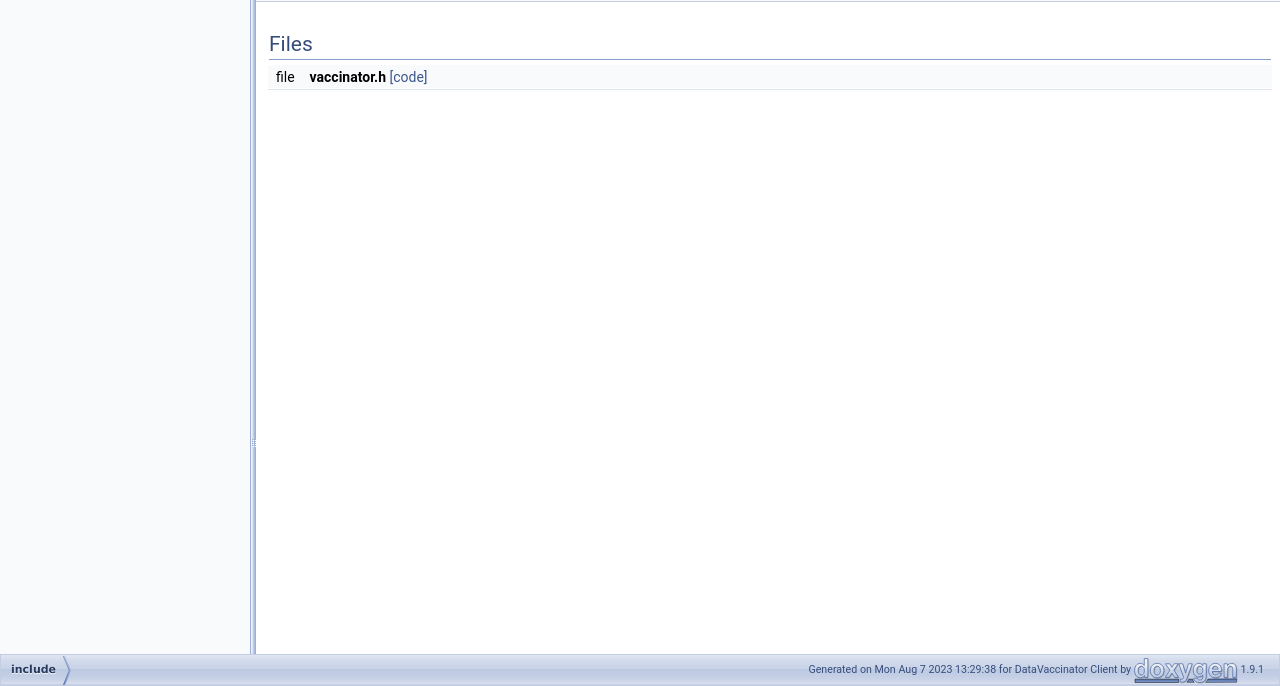
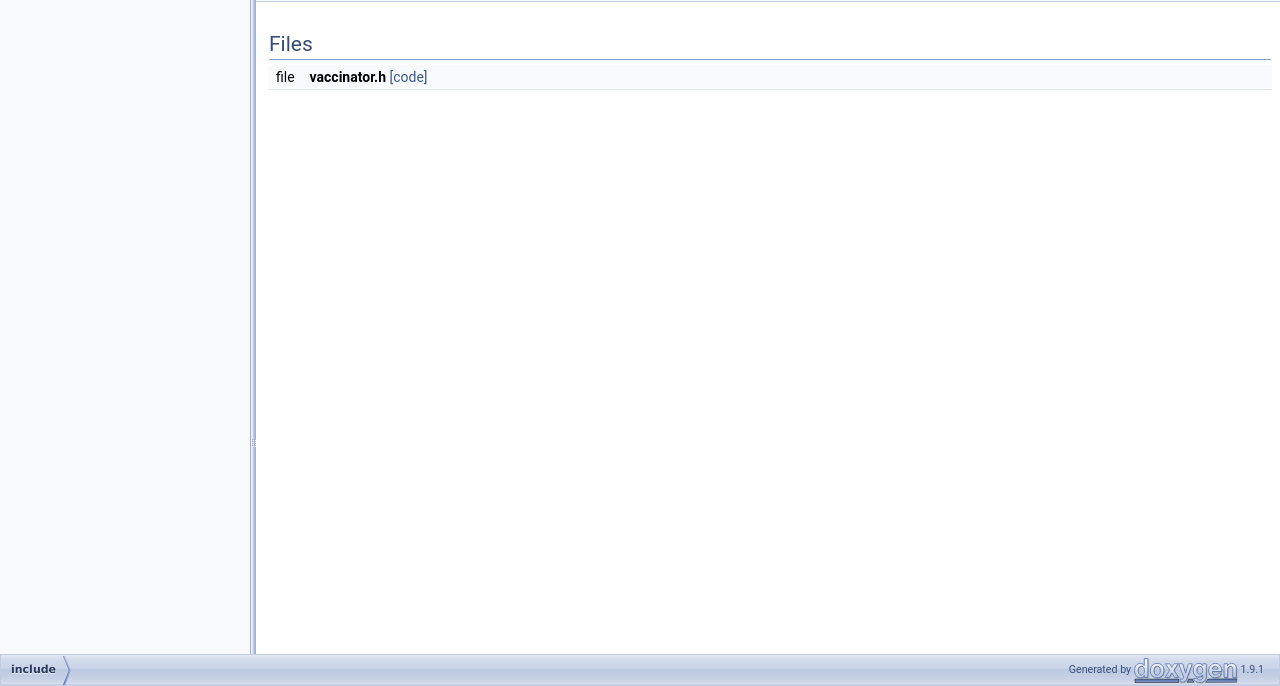
Before and after one commit to DataVaccinator/vaccinatorLib, a plain HTML site: page dir_d44c64559bbebec7f509842c48db8b23.html in a window 1280 px wide. Shown: the part 114-800 px from the top of the page. Drawn offline with Linux system fonts and the light colour scheme.

Commit message:
deploy: d236a27500fe316305876a592f055e252c129a1c

```diff
--- a/dir_d44c64559bbebec7f509842c48db8b23.html
+++ b/dir_d44c64559bbebec7f509842c48db8b23.html
@@ -109,7 +109,7 @@ Files</h2></td></tr>
 <div id="nav-path" class="navpath"><!-- id is needed for treeview function! -->
   <ul>
     <li class="navelem"><a class="el" href="dir_d44c64559bbebec7f509842c48db8b23.html">include</a></li>
-    <li class="footer">Generated on Mon Aug 7 2023 13:29:38 for DataVaccinator Client by <a href="https://www.doxygen.org/index.html"><img class="footer" src="doxygen.svg" width="104" height="31" alt="doxygen"/></a> 1.9.1 </li>
+    <li class="footer">Generated by <a href="https://www.doxygen.org/index.html"><img class="footer" src="doxygen.svg" width="104" height="31" alt="doxygen"/></a> 1.9.1 </li>
   </ul>
 </div>
 </body>
```
Also changed, not shown: group__dverrors.html (+1 -1 lines), group__dvgeneral.html (+1 -1 lines), group__dvmain.html (+1 -1 lines), group__dvpublish.html (+1 -1 lines), group__glos.html (+1 -1 lines), index.html (+1 -1 lines), modules.html (+1 -1 lines), vaccinator_8h_source.html (+1 -1 lines).
